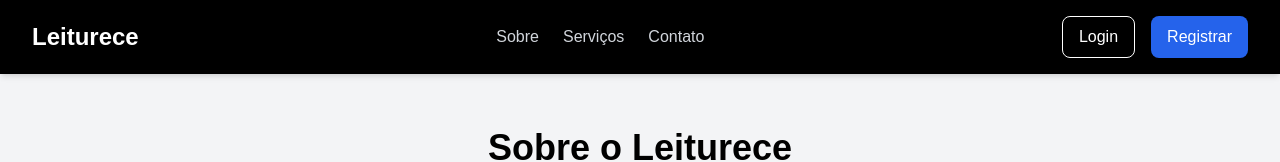
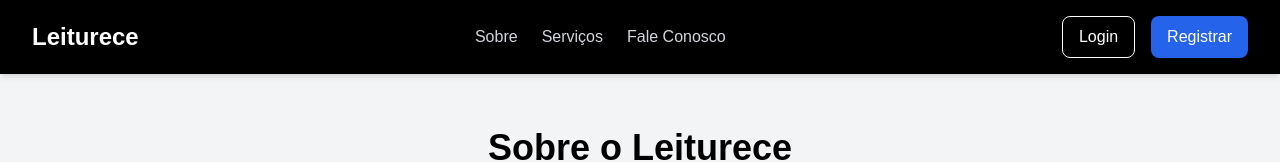
Before and after one commit to Marce1in/leiturece-front-end, a Next.js app: page /sobre in a window 1280 px wide. Shown: the top 162 px of the page. Built offline with nearby package versions, Linux system fonts and the light colour scheme.

Commit message:
att no header

```diff
--- a/components/Header.tsx
+++ b/components/Header.tsx
@@ -34,9 +34,12 @@ export default function Header() {
           >
             Serviços
           </button>
-          <a href="#contato" className="hover:underline text-gray-300">
-            Contato
-          </a>
+          <button
+              onClick={() => window.open('https://wa.me/5553999467169', '_blank')}
+              className="hover:underline text-gray-300 bg-transparent border-none cursor-pointer"
+            >
+              Fale Conosco
+            </button>
         </nav>
 
         {/* Botões de Ação */}
```
